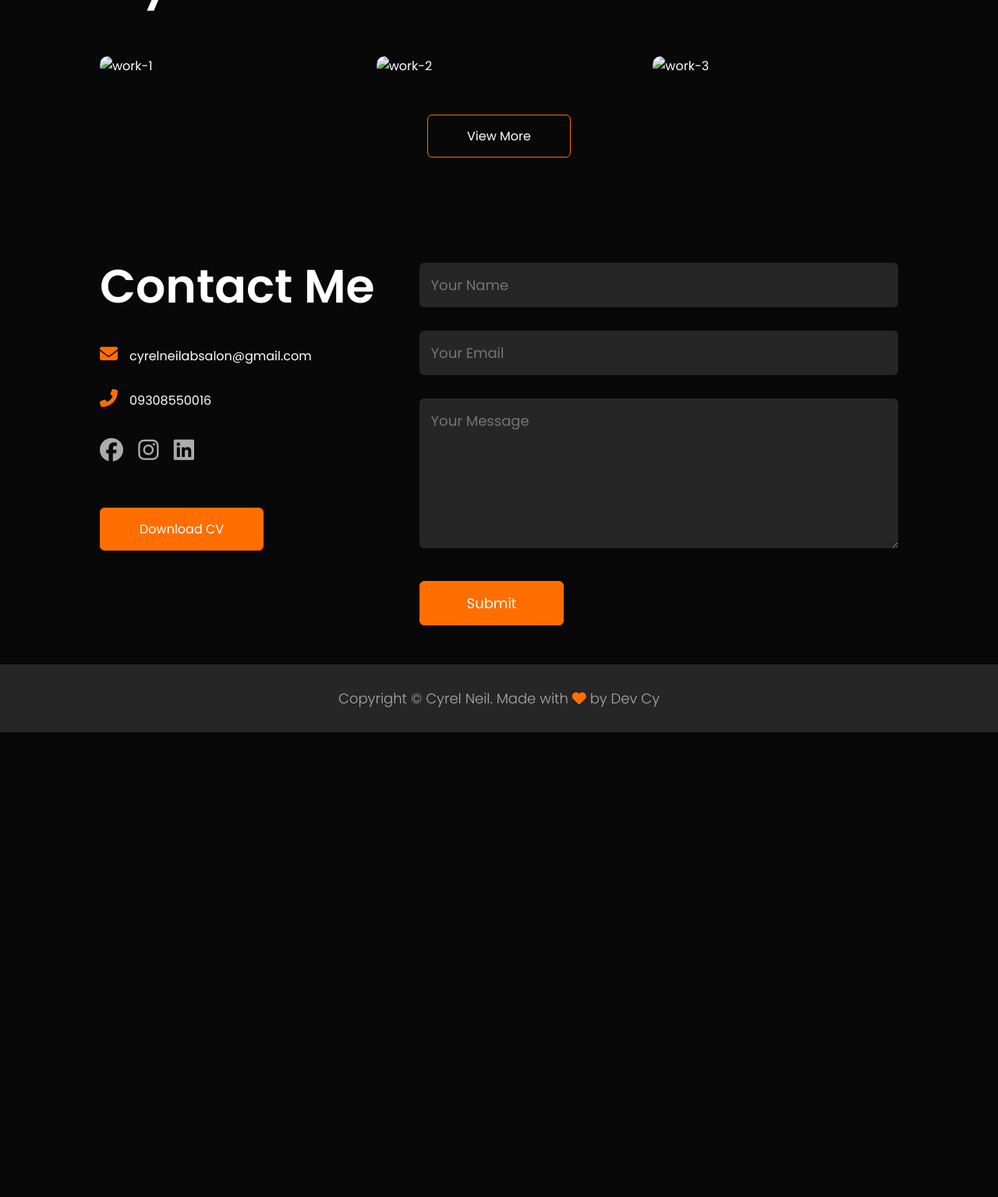
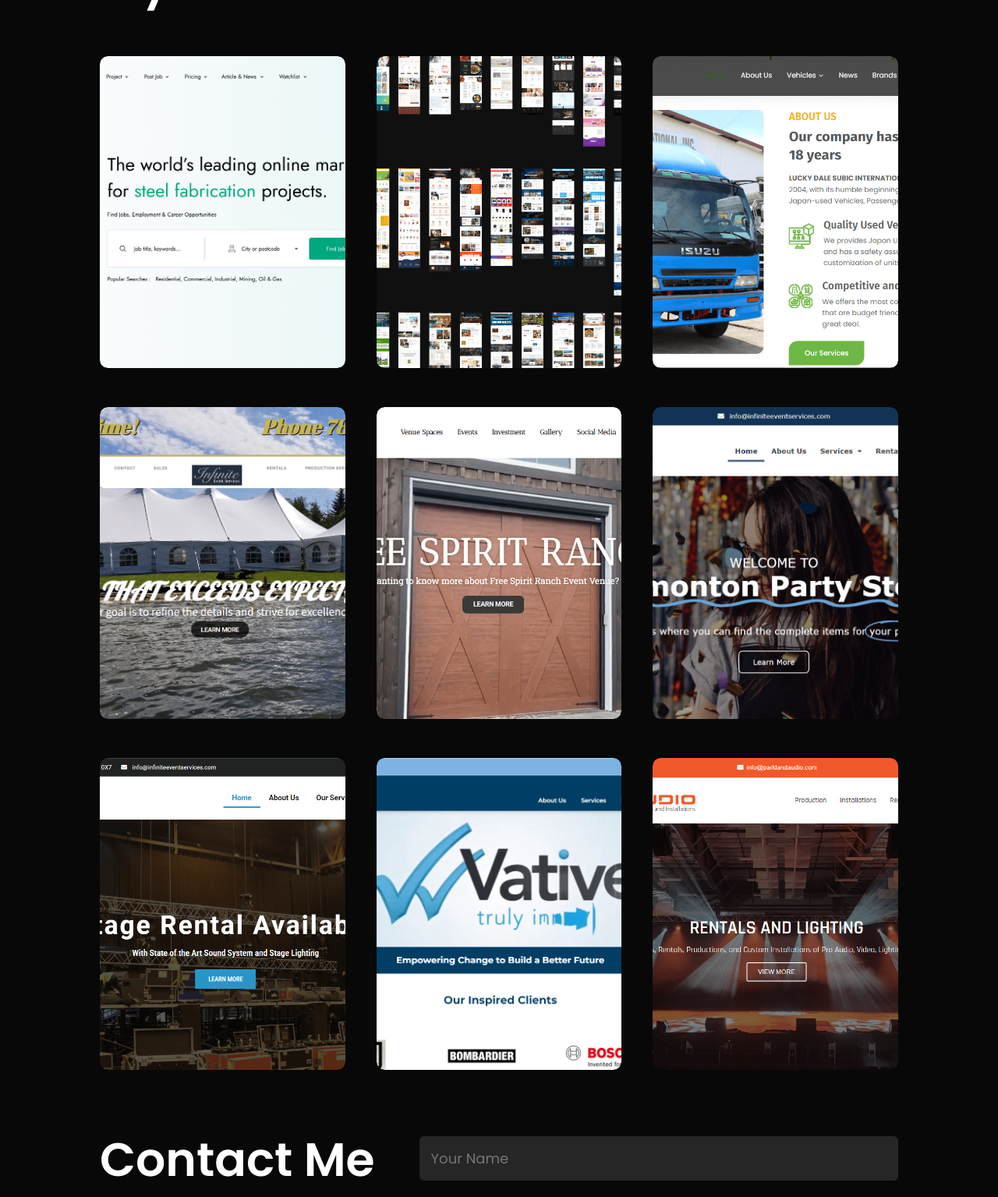
Before and after one commit to dev-cyrelneil/ImCyrelNeil, a plain HTML site: page page/portfolio.html in a window 1280 px wide. Shown: the part 928-2463 px from the top of the page at 78% size. Before the commit the page ends 1867 px from the top, so only its background shows below. Drawn offline with Linux system fonts and the light colour scheme.

Commit message:
Added portfolio information and contents

```diff
--- a/page/portfolio.html
+++ b/page/portfolio.html
@@ -16,9 +16,9 @@
       <nav class="header-nav">
         <p><span class="c">C</span>yrel <span class="c">N</span>eil<span class="dot">.</span></p>
         <ul id="side-menu">
-          <li><a href="/index.html">Home</a></li>
-          <li><a href="#about">About</a></li>
-          <li><a href="#services">Services</a></li>
+          <li><a href="/index.html#header">Home</a></li>
+          <li><a href="/index.html#about">About</a></li>
+          <li><a href="/index.html#services">Services</a></li>
           <li><a href="#portfolio">Portfolio</a></li>
           <li><a href="#contact">Contact</a></li>
           <i class="fas fa-times" onclick="closeMenu()"></i>
@@ -42,40 +42,113 @@
       <h1 class="sub-title">My Works</h1>
       <div class="work-list">
         <div class="work">
-          <img src="images/work-1.png" alt="work-1" />
+          <img src="/images/Efab image-3.png" alt="Efab" />
           <div class="layer">
-            <h3>Lorem Impsum</h3>
+            <h3>EFAB</h3>
             <p>
-              Lorem Ipsum is simply dummy text of the printing and typesetting
-              industry.
+              Role: Web UI Designer<br />
+              "A portal where steel fabricators, engineers and project managers invite professional shop."
             </p>
-            <a href="#"><i class="fas fa-external-link-alt"></i></a>
+            <a href="https://www.figma.com/file/yus0JoL6T99TEtYtaH7OOa/EFAB?type=design&node-id=209%3A2&mode=design&t=Z3Hgk4mMDcH1pj0v-1"
+              target="_blank"><i class="fas fa-external-link-alt"></i></a>
           </div>
         </div>
         <div class="work">
-          <img src="images/work-2.png" alt="work-2" />
+          <img src="/images/theme-design.png" alt="Theme-design" />
           <div class="layer">
-            <h3>Lorem Impsum</h3>
+            <h3>Theme Designs</h3>
             <p>
-              Lorem Ipsum is simply dummy text of the printing and typesetting
-              industry.
+              Role: Web UI Designer<br />
+              "Collection of mockup design website lading page of business here in my local province."
             </p>
-            <a href="#"><i class="fas fa-external-link-alt"></i></a>
+            <a href="https://www.figma.com/file/74FLTXB0zZd3SlWWopasZu/THEME-DESIGN?type=design&node-id=45%3A2&mode=design&t=uSRh4ZOnSrEmccZX-1"
+              target="_blank"><i class="fas fa-external-link-alt"></i></a>
           </div>
         </div>
         <div class="work">
-          <img src="images/work-3.png" alt="work-3" />
+          <img src="/images/luckydale.png" alt="Lucky Dale" />
           <div class="layer">
-            <h3>Lorem Impsum</h3>
+            <h3>Lucky Dale Subic Inc.</h3>
             <p>
-              Lorem Ipsum is simply dummy text of the printing and typesetting
-              industry.
+              Role: Supporting Dev<br />
+              "Lucky Dale provides you with the best quality Japan used Trucks and Heavy Equipments with a competitive
+              and affordable price."
             </p>
-            <a href="#"><i class="fas fa-external-link-alt"></i></a>
+            <a href="https://luckydaletrucks.com/" target="_blank"><i class="fas fa-external-link-alt"></i></a>
           </div>
         </div>
       </div>
-      <a href="" class="btn">View More</a>
+      <div class="work-list">
+        <div class="work">
+          <img src="/images/infiniteeventservices-image.png" alt="Infinite Event Services" />
+          <div class="layer">
+            <h3>Infinite Event Services</h3>
+            <p>
+              Role: Front-End Web Developer<br />
+              "Services that exceeds expectations. Our goal is to refine the details and strive for excellence."
+            </p>
+            <a href="https://infiniteeventservices.com/" target="_blank"><i class="fas fa-external-link-alt"></i></a>
+          </div>
+        </div>
+        <div class="work">
+          <img src="/images/fsr-image.png" alt="Free Spirit Ranch" />
+          <div class="layer">
+            <h3>Free Spirit Ranch</h3>
+            <p>
+              Role: Front-End Web Developer<br />
+              "Explore our modern rustic luxury barn venue, where rustic charm meets elegant sophistication."
+            </p>
+            <a href="https://freespiritranch.ca/" target="_blank"><i class="fas fa-external-link-alt"></i></a>
+          </div>
+        </div>
+        <div class="work">
+          <img src="/images/party-store-image.png" alt="Edmonton Party Store" />
+          <div class="layer">
+            <h3>Edmonton Party Store</h3>
+            <p>
+              Role: Front-End Web Developer<br />
+              "Edmonton Party Store is a pioneer in the Party Store industry. Discover more about how we are functioning
+              towards making your party exciting."
+            </p>
+            <a href="https://edmontonpartystore.com/" target="_blank"><i class="fas fa-external-link-alt"></i></a>
+          </div>
+        </div>
+      </div>
+      <div class="work-list">
+        <div class="work">
+          <img src="/images/stage-rental-image.png" alt="Stage Rentals" />
+          <div class="layer">
+            <h3>Stage Rentals</h3>
+            <p>
+              Role: Front-End Web Developer<br />
+              "When looking for a stage rental company in Edmonton, it’s important to find a reputable and reliable company."
+            </p>
+            <a href="https://stagerentals.ca/" target="_blank"><i class="fas fa-external-link-alt"></i></a>
+          </div>
+        </div>
+        <div class="work">
+          <img src="/images/vative-image.png" alt="Vative" />
+          <div class="layer">
+            <h3>Vative</h3>
+            <p>
+              Role: Supporting Dev<br />
+              "Vative is a dedicated business optimization consultancy and training organizations. With a highly respected team of process improvement specialists."
+            </p>
+            <a href="https://vative.com.au/" target="_blank"><i class="fas fa-external-link-alt"></i></a>
+          </div>
+        </div>
+        <div class="work">
+          <img src="/images/parkland-image.png" alt="Park Land Audio" />
+          <div class="layer">
+            <h3>Park Land Audio(Staging)</h3>
+            <p>
+              Role: Front-End Web Developer<br />
+              "Having an event? We offer Audio, Video, Lighting, drape, and all things technical. Create a memorable experience!"
+            </p>
+            <a href="https://parklandaudiostaging.infiniteeventrentals.com/" target="_blank"><i class="fas fa-external-link-alt"></i></a>
+          </div>
+        </div>
+      </div>
     </div>
   </div>
   <!-- End Portfolio -->
@@ -120,7 +193,7 @@
 
 
   <!-- Script -->
-  <script src="script.js"></script>
+  <script src="/script.js"></script>
   <!-- End Script -->
 </body>
 
--- a/styles.css
+++ b/styles.css
@@ -1,7 +1,8 @@
 @import url("https://fonts.googleapis.com/css2?family=Poppins:wght@200;300;400;500;600;700;800;900&display=swap");
 
 :root {
-  --neon-orange: #ff6e00;
+  --neon-orange: #f95f00;
+  --orange: #ff6e00
   --dark-pink: #ff004f;
   --white: #ffffff;
 }
@@ -292,7 +293,7 @@ body {
 
 .work img {
   width: 100%;
-  height: 100%;
+  height: 50vh;
   object-fit: cover;
   border-radius: 10px;
   display: block;
@@ -527,6 +528,12 @@ form .btn2 {
   }
   /* End About */
 
+  /* Portfolio */
+  .work img {
+    height: 60vh;
+  }
+  /* Portfolio */
+
   /* Contact */
   .contact-left,
   .contact-right {
```
Also changed, not shown: index.html (+15 -15 lines), images/Efab image-2.png (deleted), images/Efab image-3.png (added), images/fsr-image.png (added), images/infiniteeventservices-image.png (added), images/luckydale.png (added), images/parkland-image.png (added), images/party-store-image.png (added), images/stage-rental-image.png (added), images/theme-design.png (added), images/vative-image.png (added).
